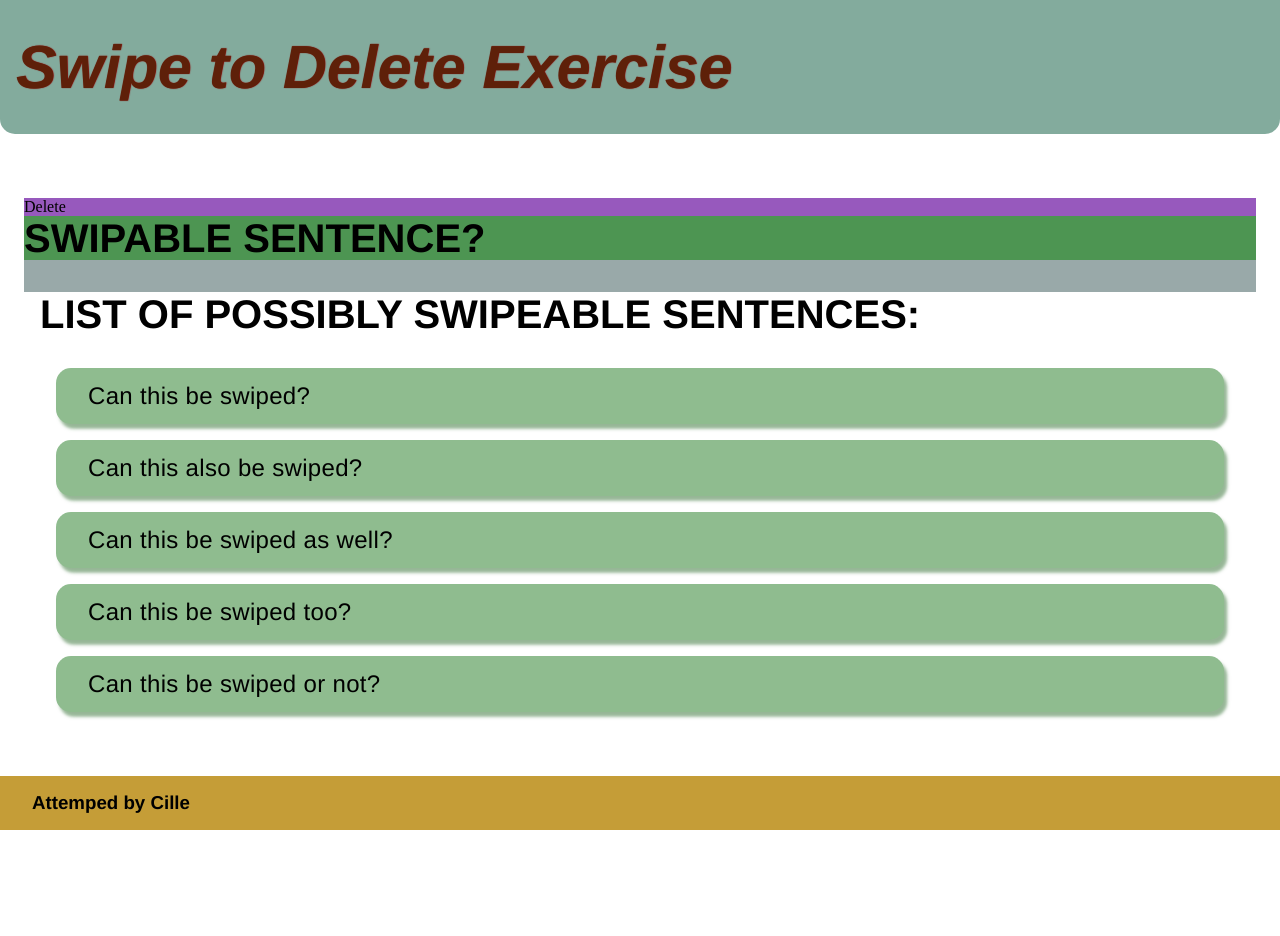
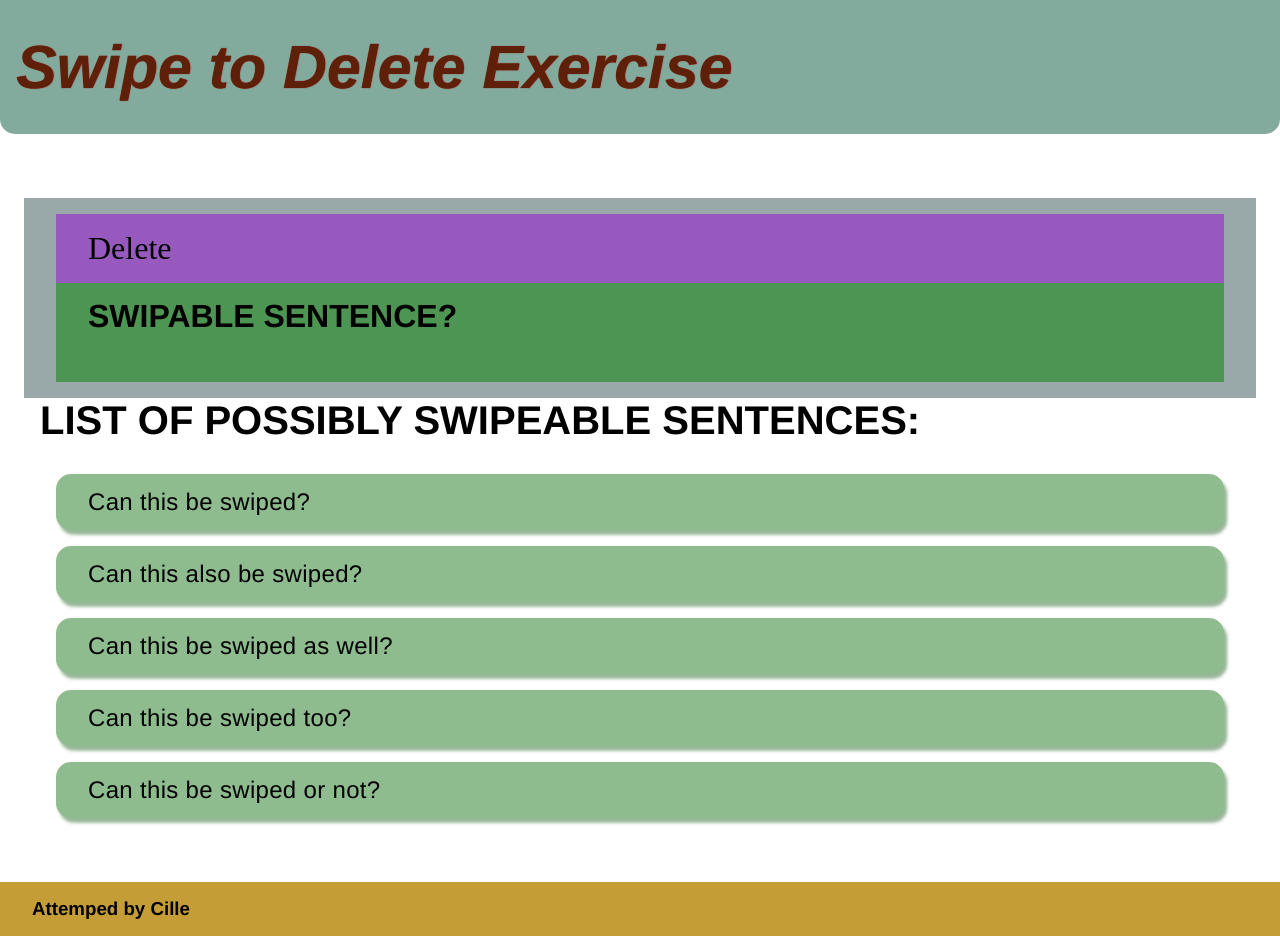
Before and after one commit to CecileAnna/swipe_to_delete, a plain HTML site: page index.html in a window 1280 px wide. Before the commit the page ends 830 px from the top, so only its background shows below. Drawn offline with Linux system fonts and the light colour scheme.

Commit message:
comitting more styles for simple-test

```diff
--- a/css/index.css
+++ b/css/index.css
@@ -54,10 +54,15 @@ p {
 
 .Simple-test {
     background-color: rgba(47, 79, 79, 0.486);
+    padding: 1rem 2rem;
+    display: grid;
+    grid-template-columns: repeat(1fr, 3);
 }
 
 .Simple-test__delete-btn {
     background-color: rgba(148, 0, 211, 0.473);
+    font-size: 2rem;
+    padding: 1rem 2rem;
 }
 
 .Simple-test__article {
@@ -66,6 +71,8 @@ p {
 
 .Simple-test_h2 {
     font-weight: bolder;
+    font-size: 2rem;
+    padding: 1rem 2rem;
 }
 
 
```
